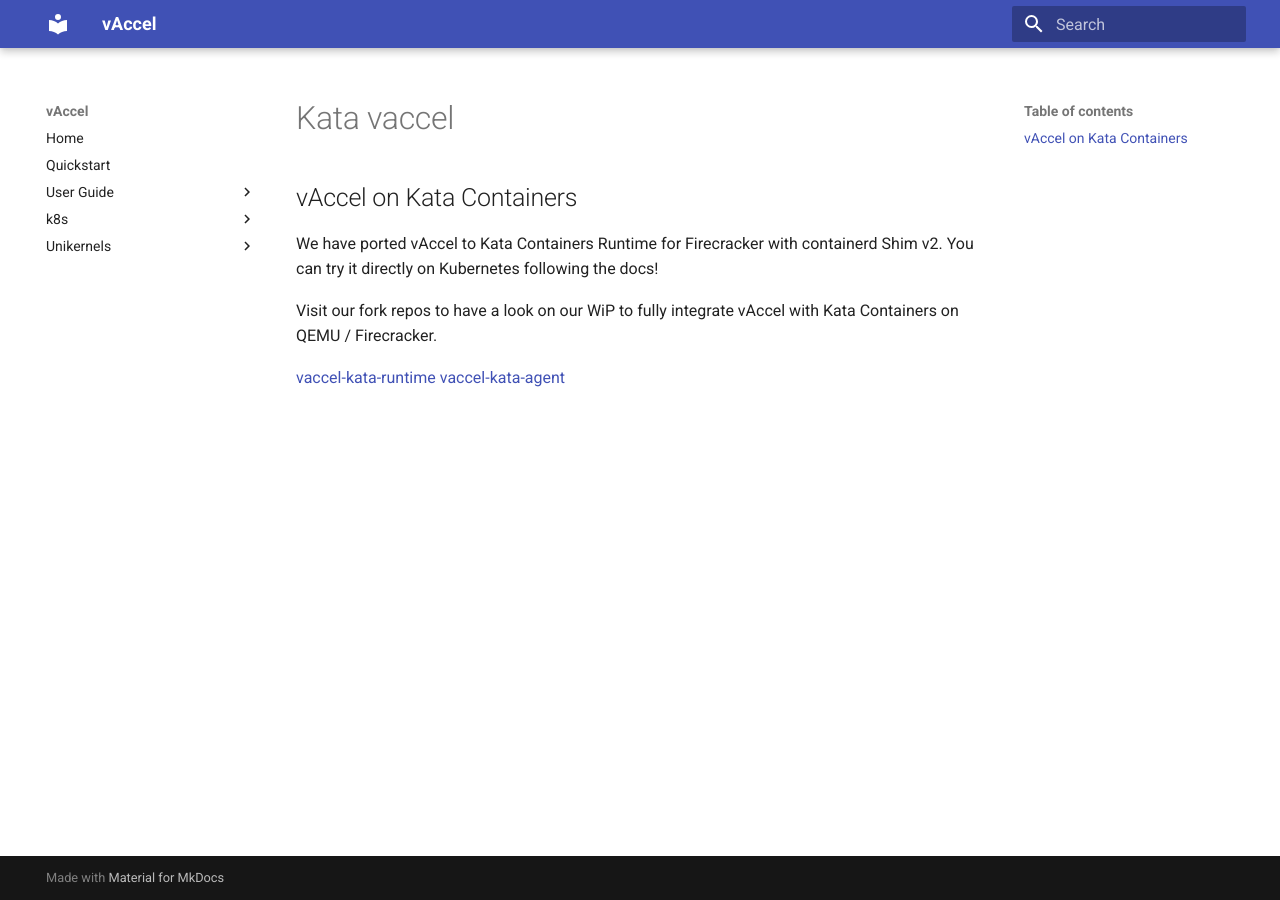
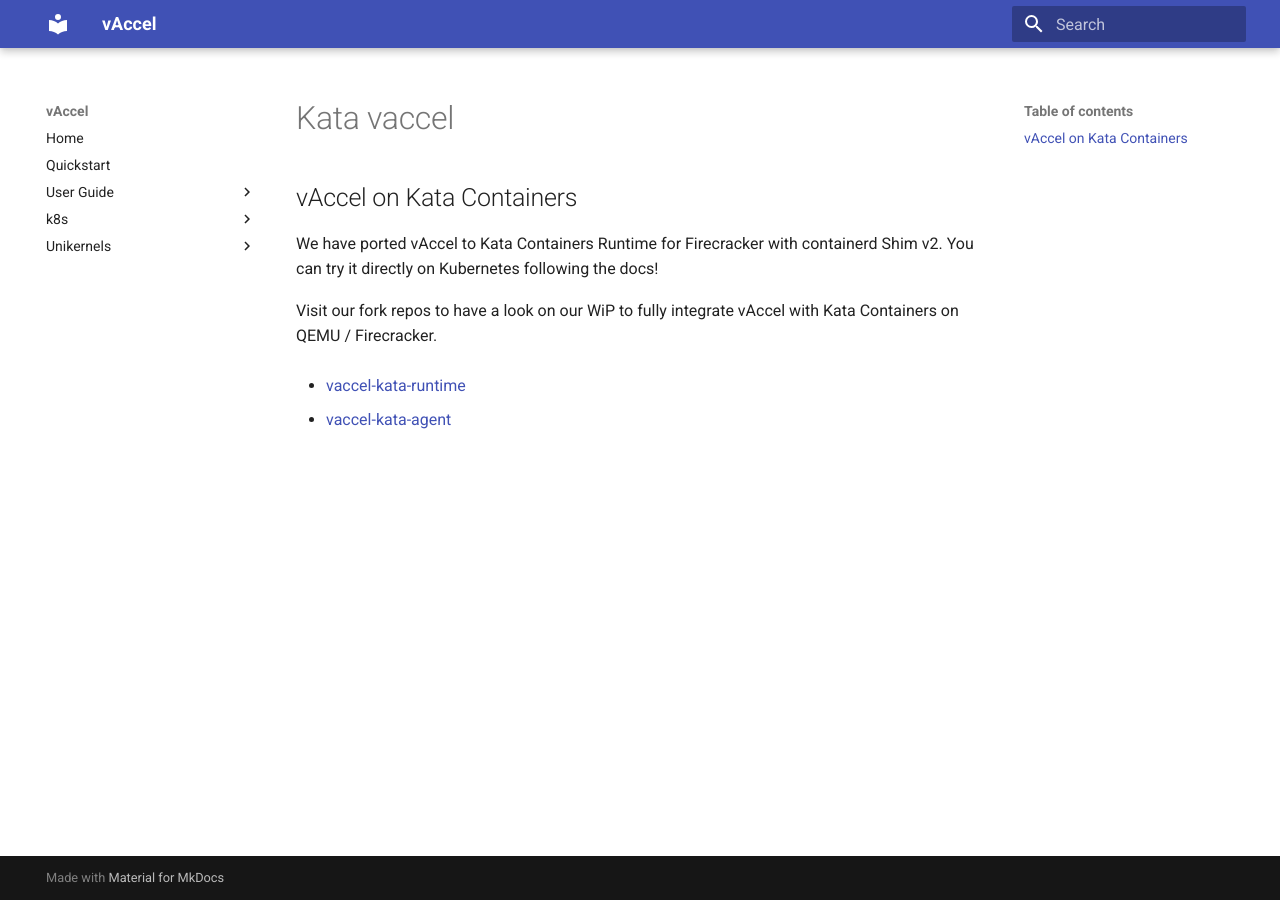
Before and after one commit to nubificus/vaccel-docs, an MkDocs documentation site: the page built from docs/kata-vaccel.md, in a window 1280 px wide. Built offline with MkDocs 1.6.1 and Material for MkDocs 9.7.7, drawn with Linux system fonts in a browser that asks for light colours.

```diff
--- a/docs/kata-vaccel.md
+++ b/docs/kata-vaccel.md
@@ -4,5 +4,6 @@ We have ported vAccel to Kata Containers Runtime for Firecracker with containerd
 
 Visit our fork repos to have a look on our WiP to fully integrate vAccel with Kata Containers on QEMU / Firecracker.
 
-[vaccel-kata-runtime](https://github.com/cloudkernels/runtime/blob/1.12.0/vaccel-dev/VACCEL-FC-WIP.md)
-[vaccel-kata-agent](https://github.com/cloudkernels/agent/blob/vaccel-dev/VACCEL-KATA-AGENT.md)
+- [vaccel-kata-runtime](https://github.com/cloudkernels/runtime/blob/1.12.0/vaccel-dev/VACCEL-FC-WIP.md)
+
+- [vaccel-kata-agent](https://github.com/cloudkernels/agent/blob/vaccel-dev/VACCEL-KATA-AGENT.md)
```
